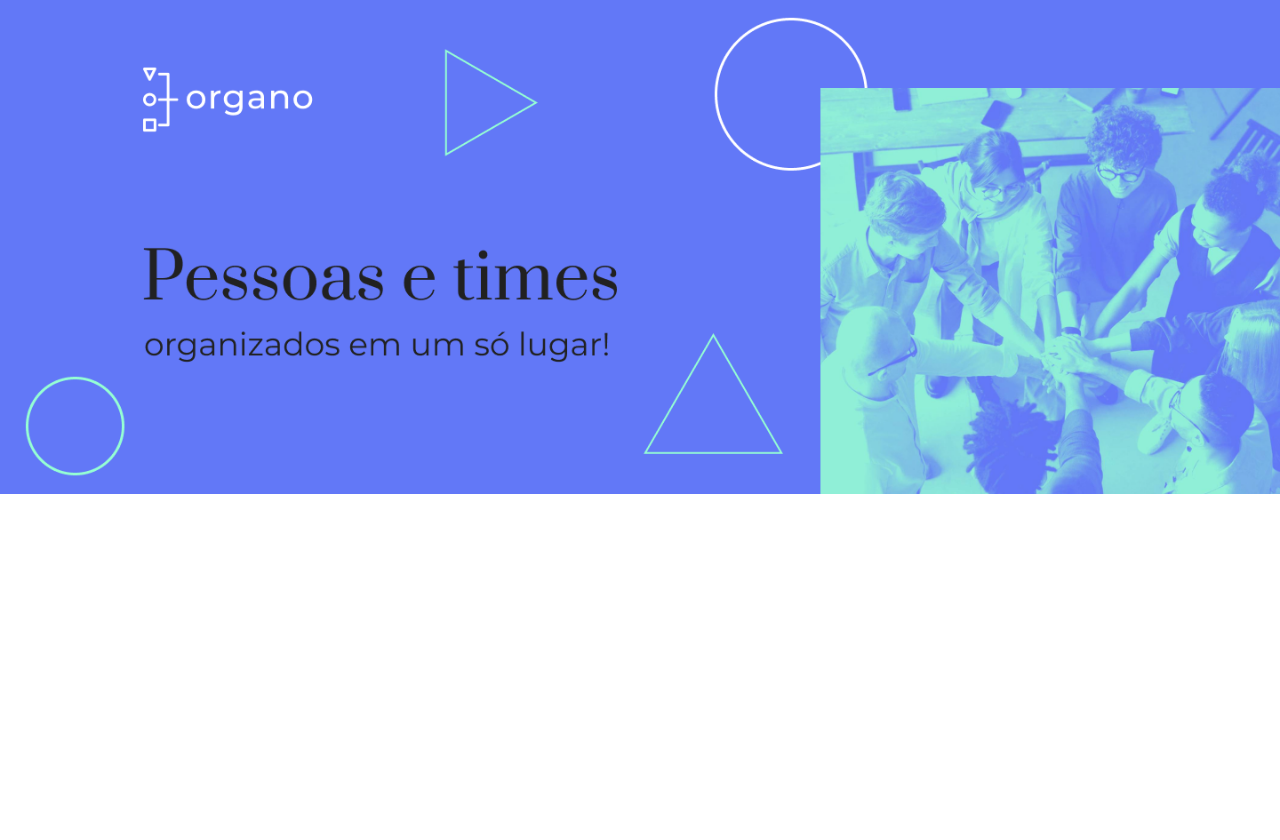
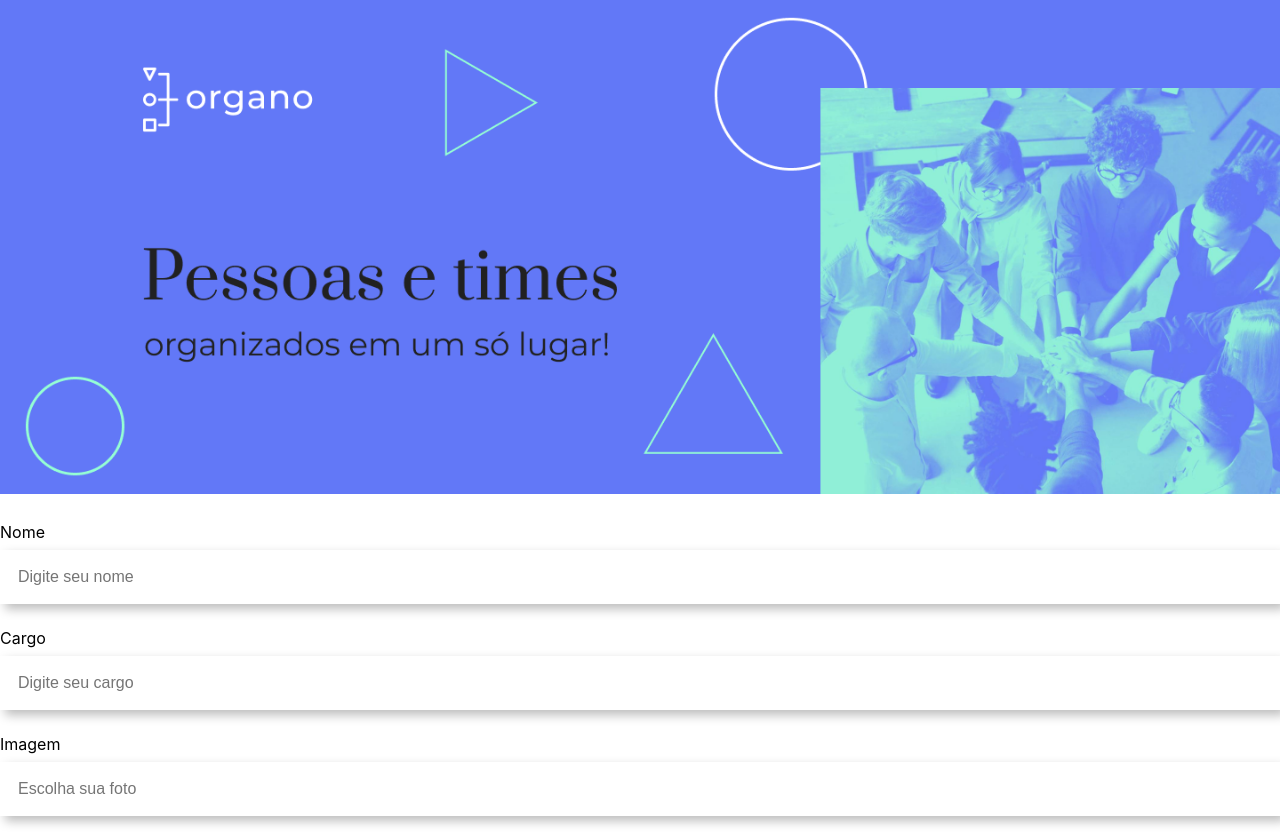
Before and after one commit to desireebarretti/organo, a React (Create React App) app: page / in a window 1280 px wide. Before the commit the page ends 800 px from the top, so only its background shows below. Built offline with nearby package versions, Linux system fonts and the light colour scheme.

Commit message:
Criando os campos de textos

```diff
--- a/public/index.html
+++ b/public/index.html
@@ -1,5 +1,5 @@
 <!DOCTYPE html>
-<html lang="en">
+<html lang="pt-br">
   <head>
     <meta charset="utf-8" />
     <link rel="icon" href="%PUBLIC_URL%/favicon.ico" />
--- a/src/App.css
+++ /dev/null
@@ -1,38 +0,0 @@
-.App {
-  text-align: center;
-}
-
-.App-logo {
-  height: 40vmin;
-  pointer-events: none;
-}
-
-@media (prefers-reduced-motion: no-preference) {
-  .App-logo {
-    animation: App-logo-spin infinite 20s linear;
-  }
-}
-
-.App-header {
-  background-color: #282c34;
-  min-height: 100vh;
-  display: flex;
-  flex-direction: column;
-  align-items: center;
-  justify-content: center;
-  font-size: calc(10px + 2vmin);
-  color: white;
-}
-
-.App-link {
-  color: #61dafb;
-}
-
-@keyframes App-logo-spin {
-  from {
-    transform: rotate(0deg);
-  }
-  to {
-    transform: rotate(360deg);
-  }
-}
--- a/src/App.js
+++ b/src/App.js
@@ -1,11 +1,13 @@
 import Banner from './componentes/Banner/Banner';
+import CampoTexto from './componentes/CampoTexto/CampoTexto';
 
-function App() {
+export default function App() {
   return (
     <div className="App">
       <Banner />
+      <CampoTexto legenda="Nome" place={'Digite seu nome'}/>
+      <CampoTexto legenda="Cargo" place={'Digite seu cargo'}/>
+      <CampoTexto legenda="Imagem" place={'Escolha sua foto'}/>
     </div>
   );
 }
-
-export default App;
--- /dev/null
+++ b/src/componentes/CampoTexto/CampoTexto.css
@@ -0,0 +1,18 @@
+.campo-texto {
+    margin: 24px 0px;
+}
+
+.campo-texto label {
+    display: block;
+    margin-bottom: 8px;
+}
+
+.campo-texto input {
+    padding: 18px;
+    background-color: #fff;
+    box-shadow: 5px 5px 10px rgba(0, 0, 0, 0.268);
+    width: 100%;
+    border: none;
+    font-size: 16px;
+    box-sizing: border-box;
+}
--- /dev/null
+++ b/src/componentes/CampoTexto/CampoTexto.jsx
@@ -0,0 +1,12 @@
+import './CampoTexto.css';
+
+const CampoTexto = (props) => {
+    return (
+        <div className='campo-texto'>
+            <label>{props.legenda}</label>
+            <input placeholder={props.place}/>
+        </div>
+    )
+}
+
+export default CampoTexto;
```
Also changed, not shown: src/setupTests.js (deleted, +0 -5 lines), src/logo.svg (deleted), 1 other file (tests, documents, lock files or other folders).
